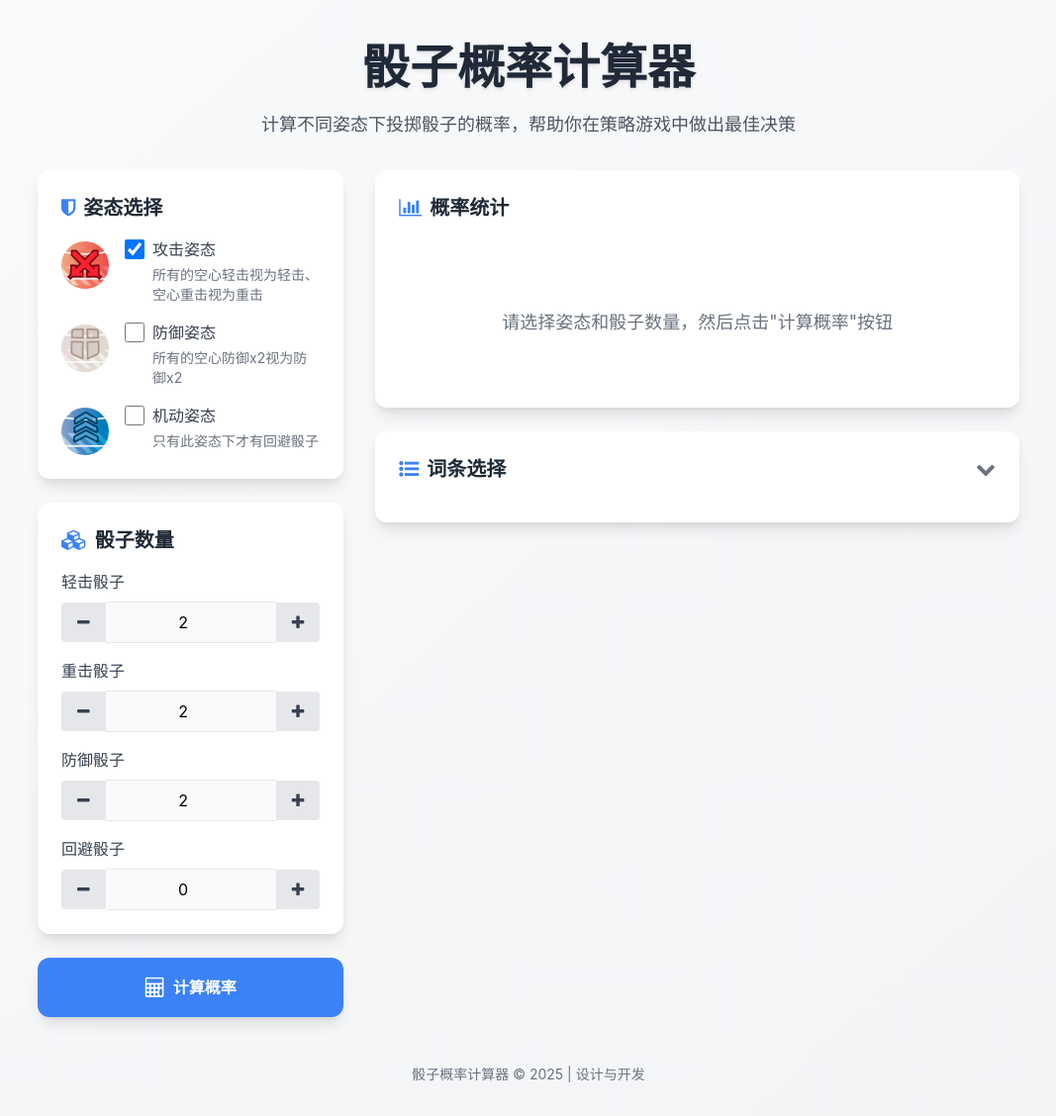
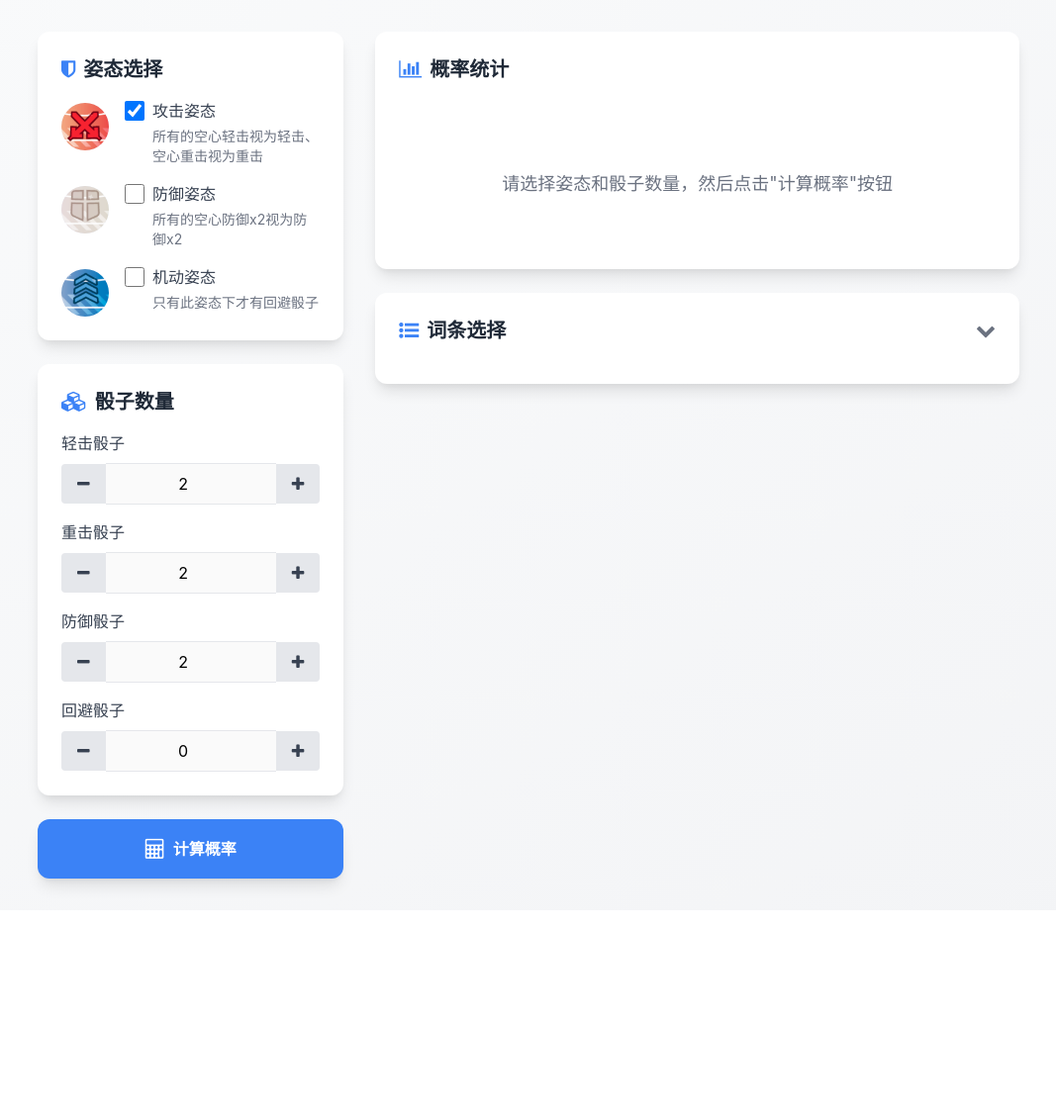
Before and after one commit to Watermelon02/ember-dice, a plain HTML site: page index.html in a window 1280 px wide. Shown: the whole page at 99% size, without its empty margins (106-1173 px from the left). After the commit the page ends 920 px from the top, so only its background shows below. Drawn offline with nearby package versions, Linux system fonts and the light colour scheme.

Commit message:
[fix]修改ui

```diff
--- a/index.html
+++ b/index.html
@@ -46,12 +46,6 @@
 
 <body class="bg-gradient-to-br from-gray-50 to-gray-100 min-h-screen font-sans">
     <div class="container mx-auto px-4 py-8 max-w-5xl">
-        <!-- 页面标题 -->
-        <header class="mb-8 text-center">
-            <h1 class="text-[clamp(2rem,5vw,3rem)] font-bold text-dark mb-2 text-shadow">骰子概率计算器</h1>
-            <p class="text-gray-600 text-lg max-w-2xl mx-auto">计算不同姿态下投掷骰子的概率，帮助你在策略游戏中做出最佳决策</p>
-        </header>
-
         <main class="grid grid-cols-1 lg:grid-cols-3 gap-8">
             <!-- 左侧控制面板 -->
             <div class="lg:col-span-1 space-y-6">
@@ -370,11 +364,6 @@
                 </div>
             </div>
         </main>
-
-        <!-- 页脚 -->
-        <footer class="mt-12 text-center text-gray-500 text-sm">
-            <p>骰子概率计算器 © 2025 | 设计与开发</p>
-        </footer>
     </div>
 
     <script>
@@ -748,7 +737,7 @@
             successBar.appendChild(successFill);
 
             const failBar = document.createElement('div');
-            failBar.className = 'w-full bg-red-50 rounded-lg overflow-hidden';
+            failBar.className = 'w-full  mb-2 bg-red-50 rounded-lg overflow-hidden';
 
             const failFill = document.createElement('div');
             failFill.className = 'h-10 bg-danger transition-all duration-1000 ease-out';
```
Also changed, not shown: 1 other file.
